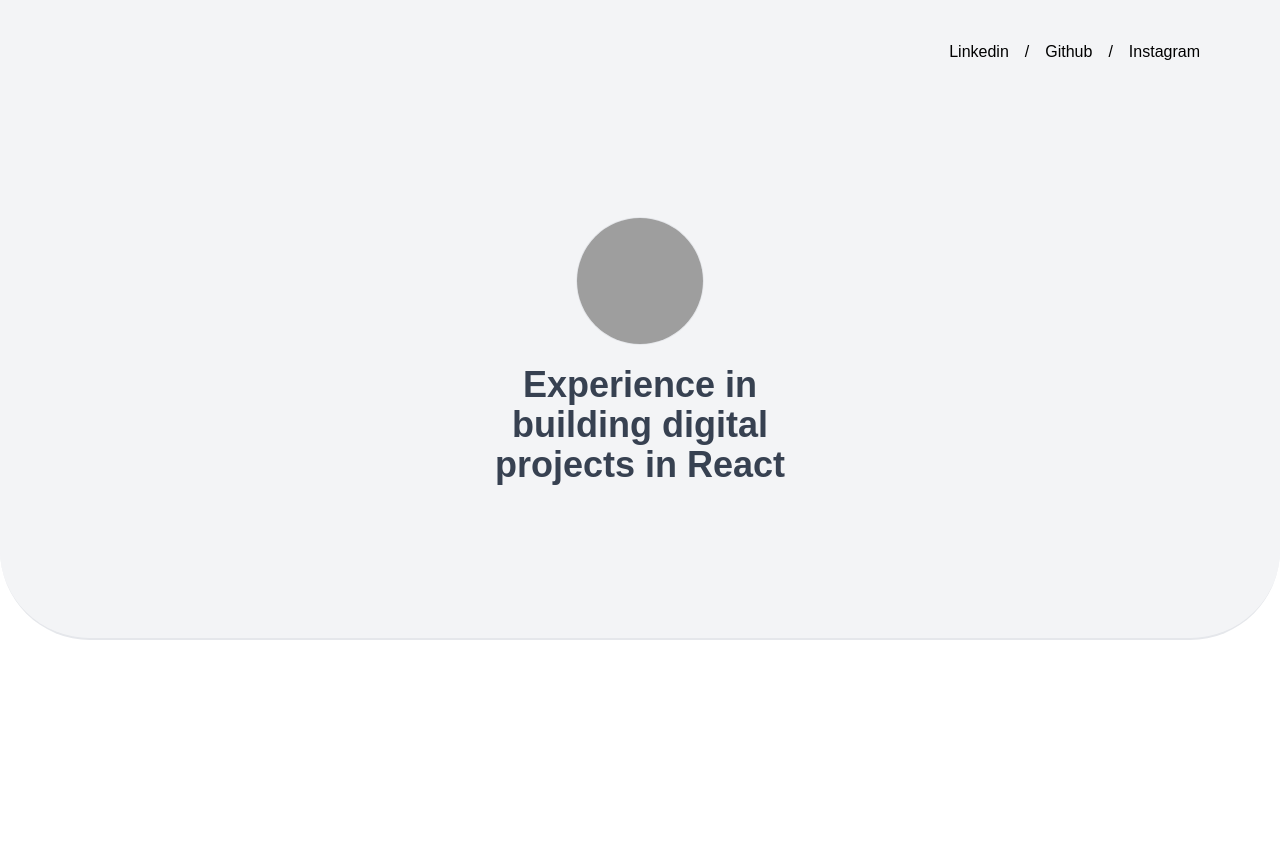
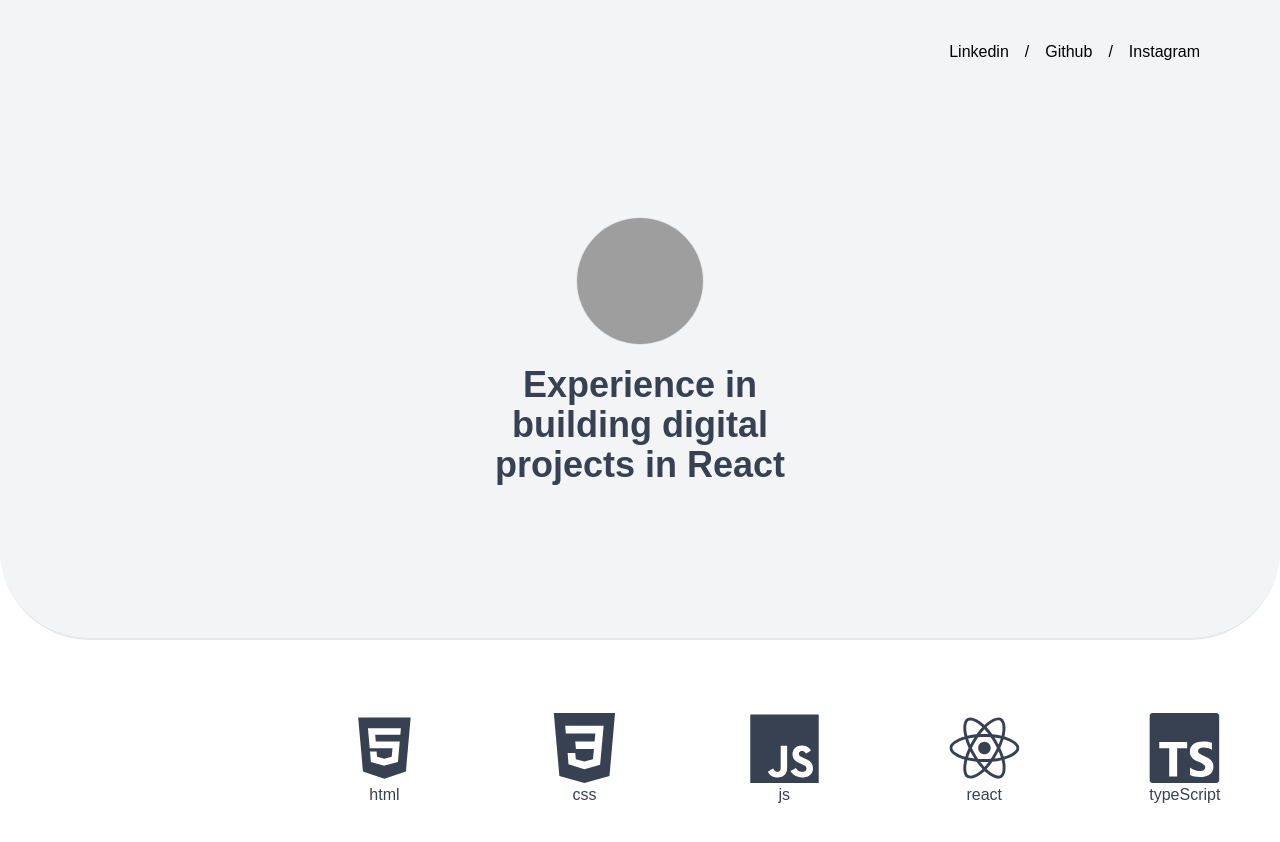
Before and after one commit to VipinTiwari-96/Next-portfolio, a Next.js app: page / in a window 1280 px wide. Shown: the top 842 px of the page. Before the commit the page ends 800 px from the top, so only its background shows below. Built offline with nearby package versions, Linux system fonts and the light colour scheme; grey boxes are pictures that could not be loaded.

Commit message:
technologies

```diff
--- /dev/null
+++ b/components/Animation.tsx
@@ -0,0 +1,22 @@
+import React, { FC, useMemo } from "react";
+import { theme } from "../helper/theme";
+
+const Animation: FC = () => {
+  const iconKeys = useMemo(() => Object.keys(theme.icons), []);
+
+  return (
+    <div className=" relative animate-scroll-right-to-left ease-linear duration-1000 flex justify-between items-center h-[15rem]">
+      {iconKeys.map((key) => {
+        const Icon = theme.icons[key];
+        return (
+          <div className="text-center text-gray-700">
+            <Icon size={70} />
+            <span>{key}</span>
+          </div>
+        );
+      })}
+    </div>
+  );
+};
+
+export default Animation;
--- /dev/null
+++ b/helper/theme.ts
@@ -0,0 +1,19 @@
+import { FaHtml5 } from "react-icons/fa";
+import { SiCss3 } from "react-icons/si";
+import { DiJsBadge } from "react-icons/di";
+import { FaReact } from "react-icons/fa";
+import { SiTypescript } from "react-icons/si";
+import { SiRedux } from "react-icons/si";
+import { SiReactquery } from "react-icons/si";
+
+export const theme = {
+  icons: {
+    html: FaHtml5,
+    css: SiCss3,
+    js: DiJsBadge,
+    react: FaReact,
+    typeScript: SiTypescript,
+    redux: SiRedux,
+    reactQuery: SiReactquery,
+  },
+};
--- a/package.json
+++ b/package.json
@@ -8,7 +8,8 @@
   "dependencies": {
     "next": "latest",
     "react": "18.2.0",
-    "react-dom": "18.2.0"
+    "react-dom": "18.2.0",
+    "react-icons": "^5.4.0"
   },
   "engines": {
     "node": ">=18"
--- a/pages/index.tsx
+++ b/pages/index.tsx
@@ -1,10 +1,13 @@
 import React, { FC } from "react";
+// components
 import Header from "../components/Header";
+import Animation from "../components/Animation";
 
 const Index: FC = () => {
   return (
-    <div>
+    <div className="overflow-x-hidden">
       <Header />
+      <Animation />
     </div>
   );
 };
--- a/tailwind.config.js
+++ b/tailwind.config.js
@@ -9,7 +9,17 @@ module.exports = {
     "./src/**/*.{js,ts,jsx,tsx,mdx}",
   ],
   theme: {
-    extend: {},
+    extend: {
+      keyframes: {
+        "scroll-right-to-left": {
+          "0%": { transform: "translateX(100%)" }, // Start off-screen to the right
+          "100%": { transform: "translateX(-99%)" }, // Move completely off-screen to the left
+        },
+      },
+      animation: {
+        "scroll-right-to-left": "scroll-right-to-left 15s linear infinite",
+      },
+    },
     fontFamily: { sans: ["Sans-serif", "Arial"] },
   },
   plugins: [],
```
Also changed, not shown: 1 other file (tests, documents, lock files or other folders).
